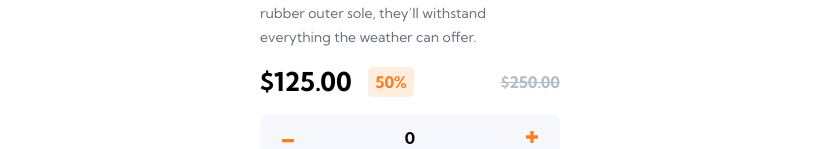
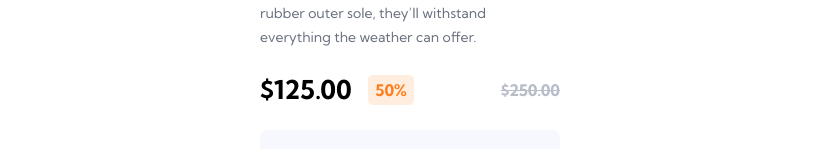
Before and after one commit to anh-vumartell/ecommerce-product-page-react-sass, a React (Create React App) app: page / in a window 1280 px wide. Shown: the part 563-712 px from the top of the page, without its empty margins (230-1049 px from the left). Built offline with nearby package versions, Linux system fonts and the light colour scheme.

Commit message:
change button sizes

```diff
--- a/src/styles/components/_productProfile.scss
+++ b/src/styles/components/_productProfile.scss
@@ -30,7 +30,7 @@
   gap: 1rem;
   justify-content: center;
   align-items: center;
-  margin: 1rem 0;
+  margin: 1.5rem 0;
   font-family: $main-font;
 
   .product-price__discounted {
@@ -67,11 +67,12 @@
     justify-content: space-between;
     align-items: center;
     width: 100%;
-    height: 3rem;
+    height: 3.5rem;
 
     button {
       border: none;
       background-color: inherit;
+      cursor: pointer;
     }
     img {
       padding: 0 1rem;
@@ -83,10 +84,12 @@
 
   .product-action__add {
     border: none;
-    height: 3rem;
+    height: 3.5rem;
     width: 100%;
     background-color: $primary-orange;
     border-radius: $border-radius;
+    cursor: pointer;
+    // box-shadow: -2px 13px 50px $primary-orange;
 
     span {
       font-family: $main-font;
--- a/src/styles/main.scss
+++ b/src/styles/main.scss
@@ -4,7 +4,7 @@
 
 .app-container {
   width: 100vw;
-  height: 100vh;
+  min-height: 100vh;
   display: flex;
   flex-direction: column;
   justify-content: center;
```
